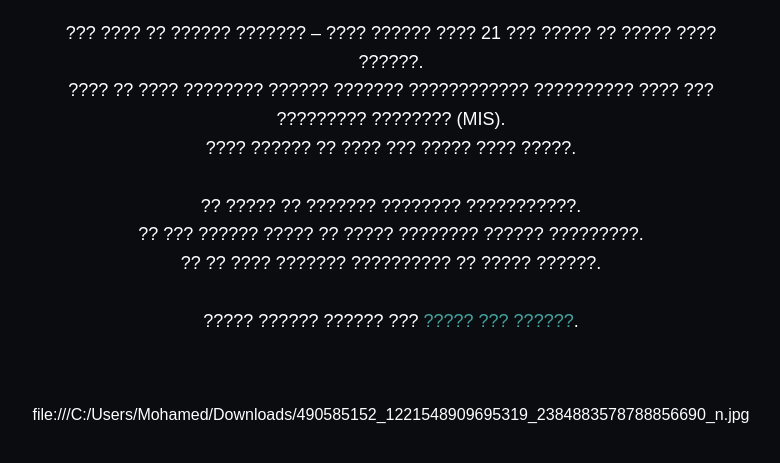
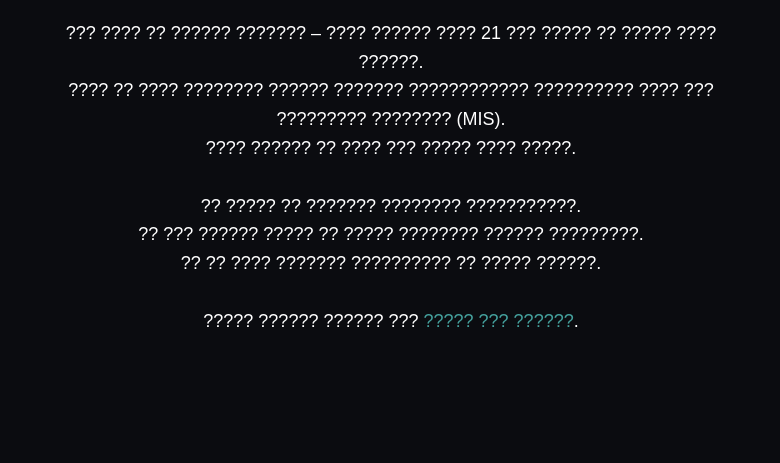
Before and after one commit to akarsh9830-cmyk/---, a plain HTML site: page index.html in a window 1280 px wide. Shown: the part 135-598 px from the top of the page, without its empty margins (249-1029 px from the left). Drawn offline with Linux system fonts and the light colour scheme.

Commit message:
Update index.html

```diff
--- a/index.html
+++ b/index.html
@@ -57,4 +57,3 @@
   </div>
 </body>
 </html>
-file:///C:/Users/Mohamed/Downloads/490585152_1221548909695319_2384883578788856690_n.jpg
```
